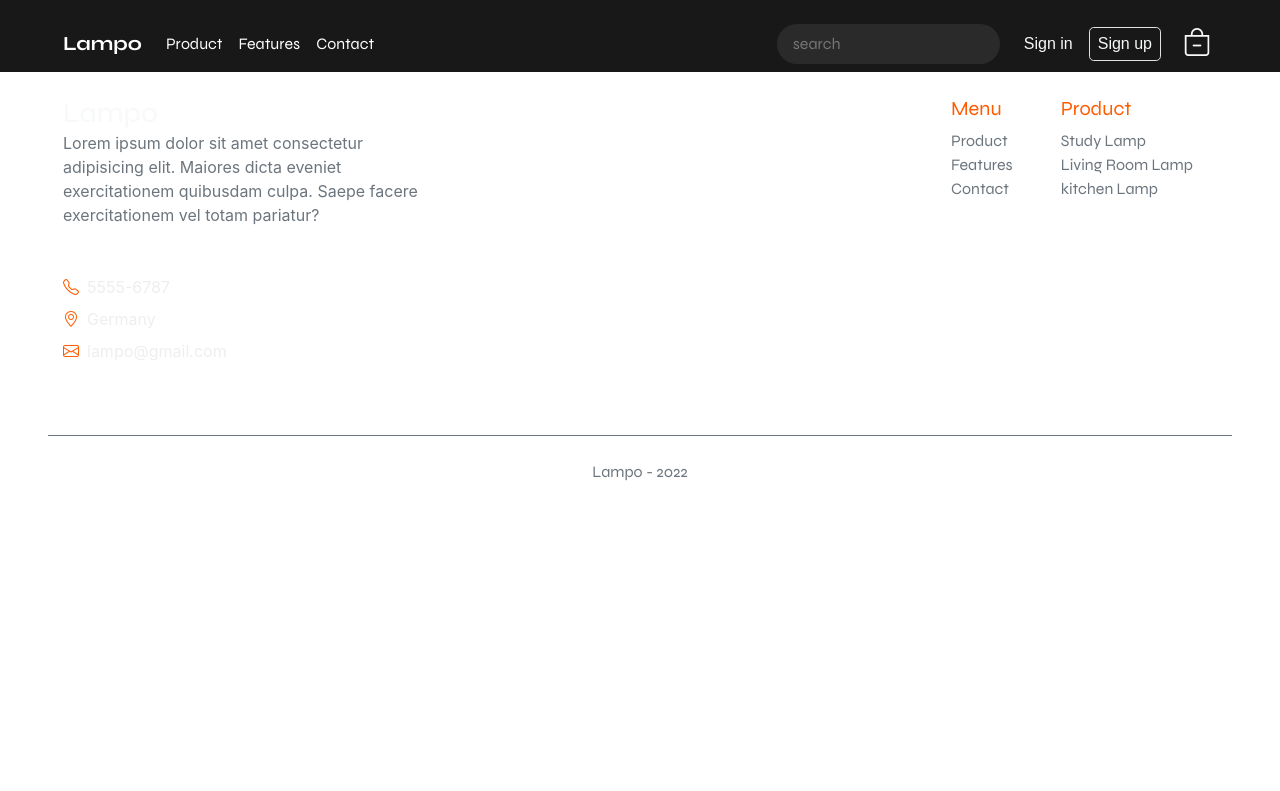
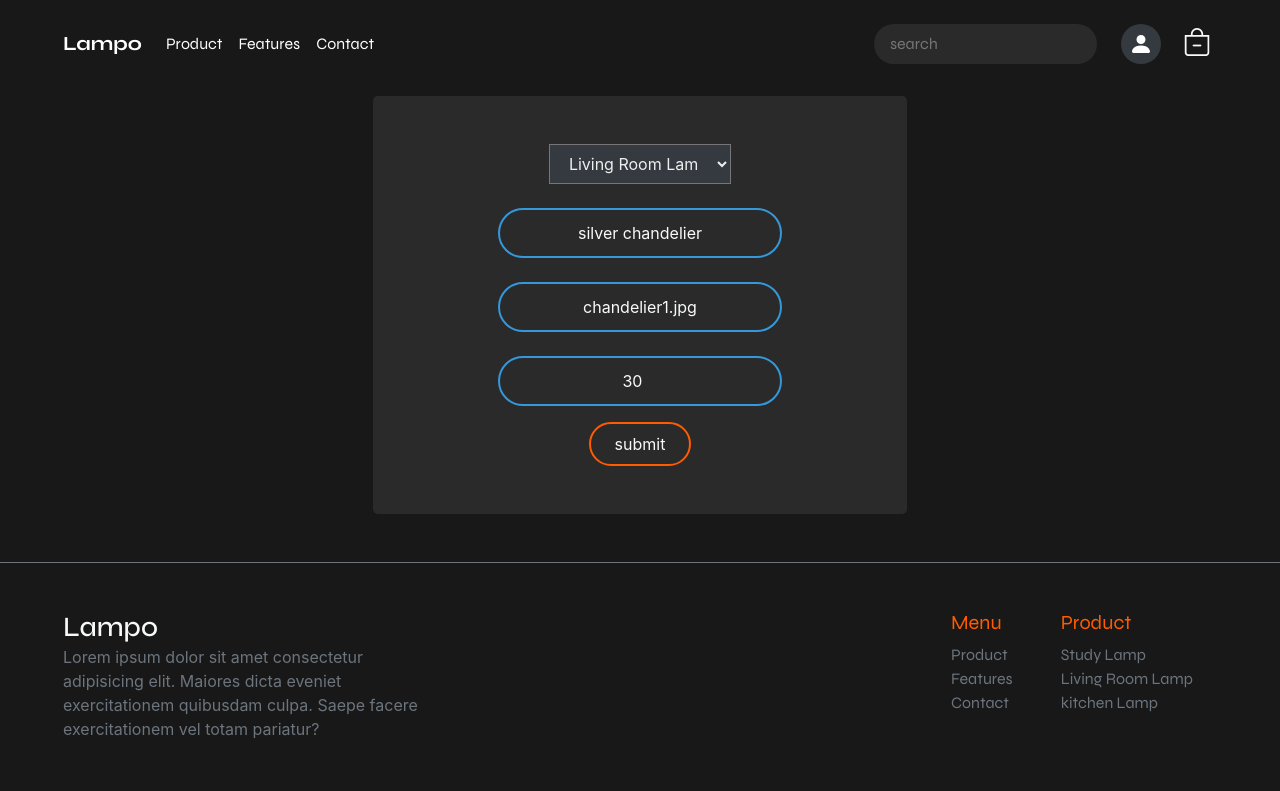
Before and after one commit to AliKarimNemati/lampo, a Nuxt app: page /admin/manage-product/1 in a window 1280 px wide. Shown: the top 791 px of the page. Built offline with nearby package versions, Linux system fonts and the light colour scheme.

Commit message:
admin page crated

```diff
--- a/components/CategoryCard.vue
+++ b/components/CategoryCard.vue
@@ -1,7 +1,7 @@
 <template>
   <div class="mt-4 card-product-cat bg-dark">
     <div class="card-img-cat col-12">
-      <img :src="'img/' + category.img" class="w-100 h-100" />
+      <img :src="'/img/' + category.img" class="w-100 h-100" />
     </div>
     <div class="mt-3">
       <nuxt-link
@@ -9,6 +9,9 @@
         class="text-light product-name text-decoration-none header-feature"
         >{{ category.name }}</nuxt-link
       >
+    </div>
+    <div v-if="this.$route.name == 'admin-manage-category'">
+      <nuxt-link :to="'/admin/manage-category/' + category.id" class="h5 text-danger">Edit</nuxt-link>
     </div>
   </div>
 </template>
--- a/components/Navbar.vue
+++ b/components/Navbar.vue
@@ -6,9 +6,9 @@
         v-b-toggle.sidebar-backdrop
       ></i>
 
-    <!-- signin & signup -->
       <div class="d-flex d-md-none">
         <div class="align-self-center mr-3">
+          <!-- signin & sign up -->
           <div>
             <nuxt-link to="/signin" class="text-light text-decoration-none mr-2"
               >Sign in</nuxt-link
@@ -54,9 +54,7 @@
             >{{ this.$store.getters.getItemsCount }}</b-badge
           >
         </nuxt-link>
-
       </div>
-
       <div
         class="
           mt-3
@@ -81,7 +79,8 @@
             placeholder="search"
           />
 
-          <div class="d-flex">
+          <!-- signin & signup -->
+          <div class="d-flex" v-if="false">
             <nuxt-link
               to="/signin"
               class="
@@ -109,7 +108,7 @@
           </div>
 
           <!-- user info -->
-          <div class="mr-3" v-if="false">
+          <div class="mr-3">
             <b-button id="user-info" class="p-0 user-info">
               <b-avatar variant="dark"></b-avatar>
             </b-button>
@@ -120,12 +119,15 @@
               variant="dark"
             >
               <template #title><div class="text-dark">User Info</div></template>
-              <div class="p-4 text-center">
+              <div class="p-4 px-5 text-center d-flex flex-column">
                 <h5>Username</h5>
                 <h5>test@gmail.com</h5>
                 <button class="mt-2 p-1 align-self-center btn btn-outline-dark">
                   Sign out
                 </button>
+                <nuxt-link to="/admin" class="mt-2 p-1 align-self-center btn btn-outline-dark">
+                  admin
+                </nuxt-link>
               </div>
             </b-popover>
           </div>
--- /dev/null
+++ b/pages/admin/index.vue
@@ -0,0 +1,37 @@
+<template>
+  <div class="p-md-5 p-4 mt-5">
+    <h2 class="text-center">Admin</h2>
+    <div class="text-center mt-5">
+      <!-- add product -->
+      <nuxt-link
+        to="/admin/manage-product"
+        class="admin-btn text-decoration-none text-light btn p-1 mr-3"
+      >
+        manage Product
+      </nuxt-link>
+
+      <!-- manage category -->
+      <nuxt-link
+        to="/admin/manage-category"
+        class="admin-btn text-decoration-none text-light btn p-1"
+      >
+        manage category
+      </nuxt-link>
+    </div>
+  </div>
+</template>
+
+<script>
+export default {};
+</script>
+
+<style>
+body {
+  background: #181818;
+  color: #eee;
+}
+
+.admin-btn {
+  background: #ff5c01;
+}
+</style>
--- /dev/null
+++ b/pages/admin/manage-category/_id.vue
@@ -0,0 +1,103 @@
+<template>
+  <div class="mt-5">
+    <div class="d-flex flex-column justify-content-center h-100 mt-5 pt-5">
+      <div class="edit col-md-5 col-10 rounded-lg p-5">
+        <b-form @submit.stop.prevent class="inputs mt-4">
+          <!-- category name -->
+          <b-form-input
+            v-model="categoryName"
+            class="rounded-pill text-center text-light d-flex"
+            placeholder="product name"
+          ></b-form-input>
+
+          <!-- image url -->
+          <b-form-input
+            v-model="imageUrl"
+            class="rounded-pill text-center text-light d-flex mt-4"
+            placeholder="image url"
+          ></b-form-input>
+        </b-form>
+        <div class="submit-edit">
+          <input
+            type="button"
+            value="submit"
+            class="rounded-pill d-flex mt-3 text-light p-2 pr-4 pl-4"
+          />
+        </div>
+      </div>
+    </div>
+  </div>
+</template>
+
+<script>
+export default {
+  data() {
+    return {
+      category: this.$store.getters.getCategoryById(this.$route.params.id),
+      categoryName: "",
+      imageUrl: "",
+    };
+  },
+
+  mounted() {
+    this.categoryName = this.category ? this.category.name : "";
+    this.imageUrl = this.category ? this.category.img : "";
+  },
+};
+</script>
+
+<style>
+.edit {
+  background-color: #2a2a2a;
+  margin: 0 auto;
+}
+
+.inputs input {
+  height: 50px;
+  width: 65%;
+  background-color: rgba(0, 0, 0, 0);
+  outline: none;
+  border: 2px #3498db solid;
+  margin: 0 auto;
+  transition: 0.5s;
+}
+
+.inputs input:focus {
+  width: 70%;
+  border: none;
+  background-color: rgba(0, 0, 0, 0);
+}
+
+.submit-edit input {
+  border: 2px #ff5c01 solid;
+  background-color: rgba(0, 0, 0, 0);
+  margin: 0 auto;
+  transition: 0.5s;
+}
+
+.submit-edit input:hover {
+  background-color: #ff5c01;
+}
+
+body {
+  background: #181818;
+  color: #eee;
+}
+
+.product-type,
+select {
+  height: 40px;
+  background-color: #343a40;
+  color: #eee;
+}
+
+@media (max-width: 768px) {
+  .inputs input {
+    width: 80%;
+  }
+
+  .inputs input:focus {
+    width: 90%;
+  }
+}
+</style>
--- /dev/null
+++ b/pages/admin/manage-category/index.vue
@@ -0,0 +1,66 @@
+<template>
+  <div>
+    <div class="p-md-5 p-4">
+      <div class="p-md-5 p-4">
+        <h1 class="text-center">Manage Category</h1>
+
+        <!-- add category -->
+        <div class="text-center mt-5">
+          <nuxt-link
+            to="/admin/manage-category/add"
+            class="admin-btn text-decoration-none text-light btn p-1"
+          >
+            Add Category
+          </nuxt-link>
+        </div>
+
+        <!-- category large mode -->
+        <div class="d-none d-md-flex justify-content-center flex-wrap pb-5">
+          <CategoryCard
+            v-for="category in categories.slice(1, categories.length)"
+            :key="category.id"
+            class="ml-3"
+            :category="category"
+          />
+        </div>
+      </div>
+    </div>
+  </div>
+</template>
+
+<script>
+import { mapState } from "vuex";
+
+export default {
+  data() {
+    return {
+      category: this.$store.getters.getCategoryById(1),
+    };
+  },
+  computed: {
+    ...mapState(["categories"]),
+  },
+
+
+};
+</script>
+
+
+<style>
+body {
+  background: #181818;
+  color: #eee;
+}
+
+.product-type,
+select {
+  height: 40px;
+  background-color: #343a40;
+  color: #eee;
+}
+
+.admin-btn {
+  background: #ff5c01;
+}
+
+</style>
--- /dev/null
+++ b/pages/admin/manage-product/_id.vue
@@ -0,0 +1,151 @@
+<template>
+  <div class="mt-5">
+    <div class="d-flex flex-column justify-content-center h-100 mt-5 pt-5">
+      <div class="edit col-md-5 col-10 rounded-lg p-5">
+        <!-- category mode -->
+        <div class="text-center">
+          <select
+            class="col-md-5 col-10 text-center"
+            @change="changeCategory"
+            v-model="categoryId"
+          >
+            <option
+              v-for="category in categories.slice(1, categories.length)"
+              :key="category.id"
+              :value="category.id"
+            >
+              {{ category.name }}
+            </option>
+          </select>
+        </div>
+
+        <b-form @submit.stop.prevent class="inputs mt-4">
+          <!-- product name -->
+          <b-form-input
+            v-model="productName"
+            class="rounded-pill text-center text-light d-flex"
+            placeholder="product name"
+          ></b-form-input>
+
+          <!-- image url -->
+          <b-form-input
+            v-model="imageUrl"
+            class="rounded-pill text-center text-light d-flex mt-4"
+            placeholder="image url"
+          ></b-form-input>
+
+          <!-- price -->
+          <b-form-input
+            v-model="price"
+            class="rounded-pill text-center text-light d-flex mt-4"
+            type="number"
+            placeholder="price"
+          ></b-form-input>
+        </b-form>
+
+        <div class="submit-edit">
+          <input
+            type="button"
+            value="submit"
+            class="rounded-pill d-flex mt-3 text-light p-2 pr-4 pl-4"
+          />
+        </div>
+      </div>
+    </div>
+  </div>
+</template>
+
+<script>
+import { mapState } from "vuex";
+
+export default {
+  data() {
+    return {
+      product: this.$store.getters.getProductById(this.$route.params.id),
+      categoryId: 2,
+      productName: "",
+      imageUrl: "",
+      price: null,
+    };
+  },
+
+  methods: {
+    changeCategory() {
+      this.productByCategory = this.$store.getters.getProductByCategory(
+        this.categoryId
+      );
+
+      this.category = this.$store.getters.getCategoryById(this.categoryId);
+
+      console.log(this.product);
+    },
+  },
+
+  computed: {
+    ...mapState(["categories"]),
+  },
+
+  mounted() {
+    this.categoryId = this.product ? this.product.category : 2;
+    this.productName = this.product ? this.product.name : "";
+    this.imageUrl = this.product ? this.product.img : "";
+    this.price = this.product ? this.product.price : null;
+  },
+};
+</script>
+
+<style>
+.edit {
+  background-color: #2a2a2a;
+  margin: 0 auto;
+}
+
+.inputs input {
+  height: 50px;
+  width: 65%;
+  background-color: rgba(0, 0, 0, 0);
+  outline: none;
+  border: 2px #3498db solid;
+  margin: 0 auto;
+  transition: 0.5s;
+}
+
+.inputs input:focus {
+  width: 70%;
+  border: none;
+  background-color: rgba(0, 0, 0, 0);
+}
+
+.submit-edit input {
+  border: 2px #ff5c01 solid;
+  background-color: rgba(0, 0, 0, 0);
+  margin: 0 auto;
+  transition: 0.5s;
+}
+
+.submit-edit input:hover {
+  background-color: #ff5c01;
+}
+
+body {
+  background: #181818;
+  color: #eee;
+}
+
+.product-type,
+select {
+  height: 40px;
+  background-color: #343a40;
+  color: #eee;
+}
+
+@media (max-width: 768px) {
+  .inputs input {
+    width: 80%;
+  }
+
+  .inputs input:focus {
+    width: 90%;
+  }
+}
+</style>
--- /dev/null
+++ b/pages/admin/manage-product/index.vue
@@ -0,0 +1,101 @@
+<template>
+  <div>
+    <div class="p-md-5 p-4">
+      <div class="p-md-5 p-4">
+        <h1 class="text-center">Manage Product</h1>
+
+        <!-- add product -->
+        <div class="text-center mt-5">
+          <nuxt-link
+            to="/admin/manage-product/add"
+            class="admin-btn text-decoration-none text-light btn p-1"
+          >
+            Add Product
+          </nuxt-link>
+        </div>
+        <!-- category -->
+        <div class="mt-5 text-center">
+          <select
+            class="col-md-3 col-10"
+            @change="changeCategory"
+            v-model="categoryId"
+          >
+            <option
+              v-for="category in categories"
+              :key="category.id"
+              :value="category.id"
+            >
+              {{ category.name }}
+            </option>
+          </select>
+        </div>
+      </div>
+
+      <div class="d-flex flex-wrap justify-content-center">
+        <Card
+          v-for="product in productByCategory"
+          :key="product.id"
+          :lamp="product"
+          class="
+            ml-md-4
+            mr-md-4
+            mt-md-4
+            col-lg-2 col-md-4 col-5
+            mr-md-0
+            ml-md-0
+            mr-2
+            ml-2
+          "
+        />
+      </div>
+    </div>
+  </div>
+</template>
+
+<script>
+import { mapState } from "vuex";
+
+export default {
+  data() {
+    return {
+      categoryId: 1,
+      productByCategory: this.$store.getters.getProductByCategory(1),
+      category: this.$store.getters.getCategoryById(1),
+    };
+  },
+  computed: {
+    ...mapState(["products", "categories"]),
+  },
+
+  methods: {
+    changeCategory() {
+      this.productByCategory = this.$store.getters.getProductByCategory(
+        this.categoryId
+      );
+
+      this.category = this.$store.getters.getCategoryById(this.categoryId);
+    },
+  },
+
+};
+</script>
+
+
+<style>
+body {
+  background: #181818;
+  color: #eee;
+}
+
+.product-type,
+select {
+  height: 40px;
+  background-color: #343a40;
+  color: #eee;
+}
+
+.admin-btn {
+  background: #ff5c01;
+}
+
+</style>
```
Also changed, not shown: components/Card.vue (+17 -7 lines).
